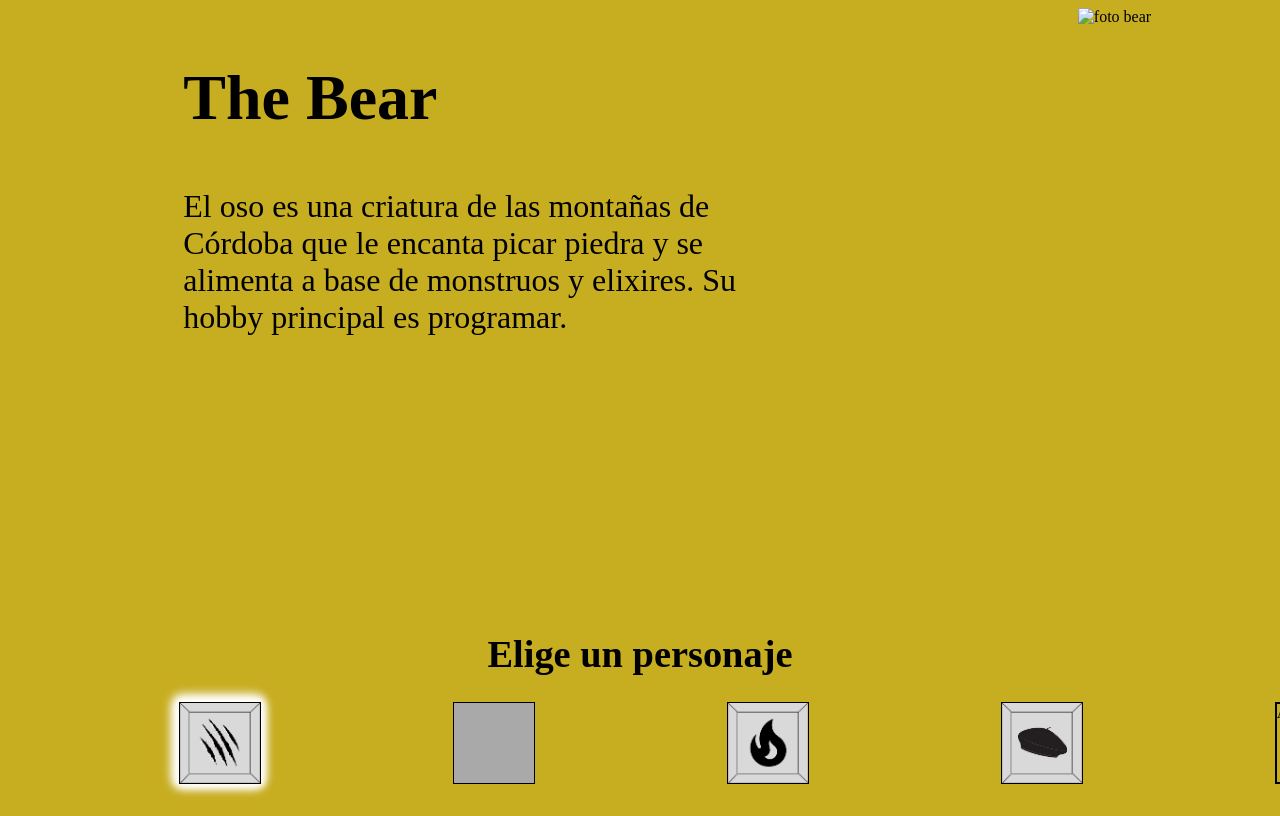
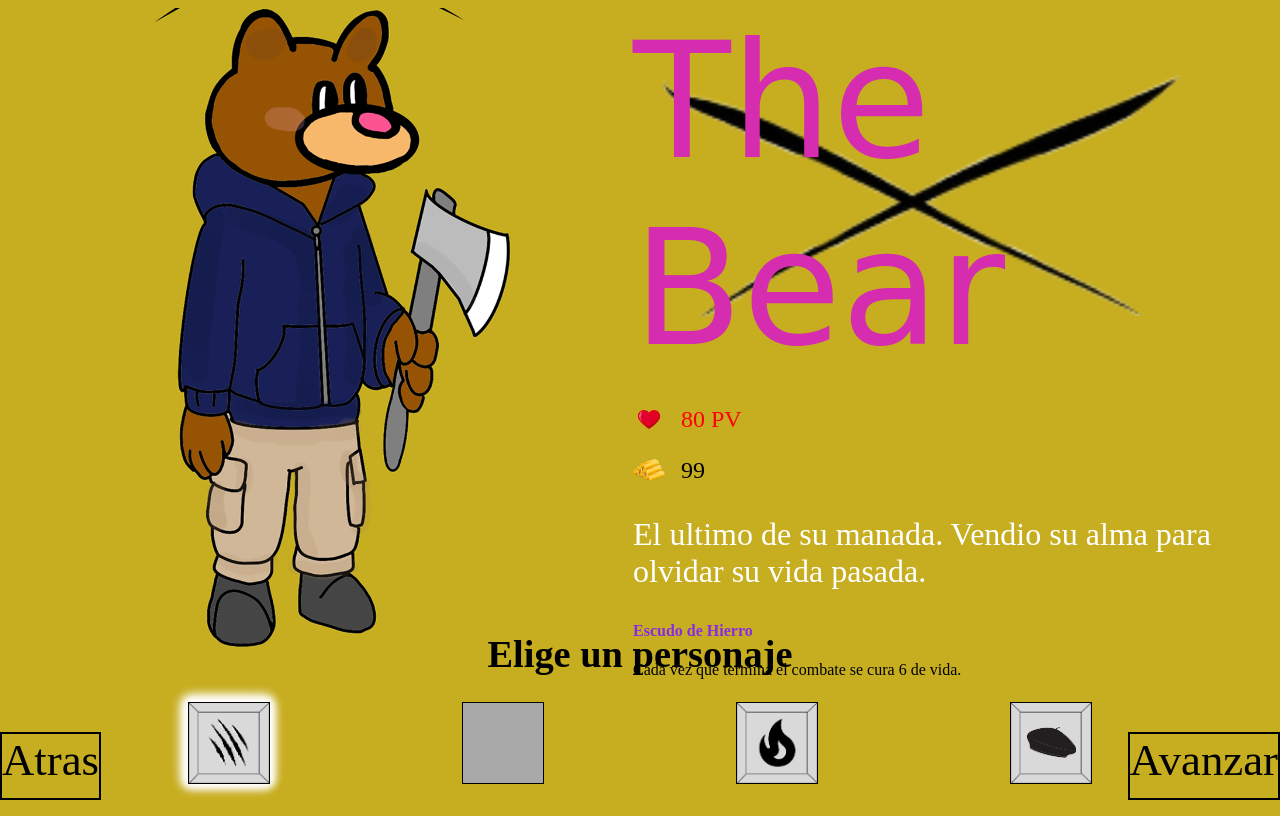
Before and after one commit to 3-TIC-ORT/proyecto-tae, a plain HTML site: page 2/index2.html in a window 1280 px wide. Both pictures are taken after a click on the element 219 px from the left and 743 px from the top of the page. Drawn offline with Linux system fonts and the light colour scheme; a web font is replaced by a local one.

Commit message:
pantalle seleccion bear (seguir con el poder)

```diff
--- a/2/2.css
+++ b/2/2.css
@@ -23,9 +23,23 @@ body {
 }
 .atras{
   border: black 2px solid;
+  height: 4rem;
+  aspect-ratio: 4/3;
+  position: fixed;
+  bottom: 0;
+  left: 0;
+  font-size: 2.8rem;
+  cursor: pointer;
 }
 .avanzar{
   border: black 2px solid;
+  height: 4rem;
+  aspect-ratio: 4/3;
+  position: fixed;
+  bottom: 0;
+  right: 0;
+  font-size: 2.8rem;
+  cursor: pointer;
 }
 header {
   text-align: center;
@@ -77,11 +91,19 @@ header {
   flex-direction: row;
   justify-content: space-around;
 }
-.nombre {
-  font-size: 4rem;
-}
 .desc {
   font-size: 2rem;
+  color: white;
+}
+.nombre{
+  margin: 0;
+  background-repeat: no-repeat;
+  background-size: contain;
+  background-position: center;
+}
+.img{
+  max-height: 80vh;
+
 }
 .conjunto {
   max-width: 50%;
@@ -120,6 +142,7 @@ img {
   background-position: left center;
   padding-left: 3rem; /* Espacio para el icono */
   margin-bottom: 0.5rem;
+  font-size: 1.5rem;
 }
 .vida {
   background-image: url(../Cosas/heart_98495.png); /* Tu icono */
@@ -128,4 +151,9 @@ img {
   background-position: left center;
   padding-left: 3rem; /* Espacio para el icono */
   margin-bottom: 0.5rem;
+  color: red;
+  font-size: 1.5rem;
 }
+.poder{
+  color: blueviolet;
+}
--- a/2/2.js
+++ b/2/2.js
@@ -9,15 +9,32 @@ let imagen = document.getElementById("imagen-contenido");
 let vida = document.getElementById("vida");
 let oro = document.getElementById("oro");
 let titulo = document.getElementById("titulo");
+let atras = document.getElementById("atras");
+let poder = document.getElementById("poder");
+let descpoder = document.getElementById("descpoder");
+
+function volver() {
+  window.location.href = "../1/index.html"
+}
 
 function mostrarBear() {
   body.style.backgroundColor = "#C7AE20";
   h1.textContent = "The Bear";
   parrafo.textContent =
-    "El oso es una criatura de las montañas de Córdoba que le encanta picar piedra y se alimenta a base de monstruos y elixires. Su hobby principal es programar.";
-  imagen.src = "../Cosas/bear.png";
+    "El ultimo de su manada. Vendio su alma para olvidar su vida pasada.";
+  imagen.src = "../Cosas/oso.png";
   imagen.alt = "foto bear";
   titulo.textContent = "";
+  h1.style.fontFamily = "Sedgwick Ave Display, cursive";
+  h1.style.fontWeight = "400";
+  h1.style.fontStyle = "normal";
+  h1.style.color = "#D52CB0"
+  h1.style.fontSize = "10rem";
+  h1.style.backgroundImage = "url('../Cosas/image 47.png')";
+  vida.textContent = "80 PV";
+  oro.textContent = "99";
+  poder.textContent = "Escudo de Hierro";
+  descpoder.textContent = "Cada vez que termina el combate se cura 6 de vida.";
   mago.style.filter = "none";
   jon.style.filter = "none";
   pick.style.filter = "none";
@@ -77,3 +94,4 @@ mago.addEventListener("click", mostrarMago);
 jon.addEventListener("click", mostrarJon);
 bear.addEventListener("click", mostrarBear);
 pick.addEventListener("click", mostrarPick);
+atras.addEventListener("click", volver)
--- a/2/index2.html
+++ b/2/index2.html
@@ -17,23 +17,26 @@
     <link rel="stylesheet" href="2.css" />
     <script src="2.js" defer></script>
     <link rel="icon" href="../Cosas/Screenshot 2025-08-14 131918.png" />
+    <link rel="preconnect" href="https://fonts.googleapis.com">
+<link rel="preconnect" href="https://fonts.gstatic.com" crossorigin>
+<link href="https://fonts.googleapis.com/css2?family=Sedgwick+Ave+Display&display=swap" rel="stylesheet">
   </head>
 
   <body>
     <section id="contenido" class="datos">
+      <img
+          id="imagen-contenido" class="img"
+          src="../Cosas/db7e7b456822ba8047868b00ed86ffe2dfc33101.png"
+          alt=""
+        />
       <div class="conjunto">
       <h1 id="h1" class="nombre"></h1>
+        <p class="vida" id="vida"></p>
+        <p class="oro" id="oro"></p>
       <p id="p" class="desc"></p>
-      <ul class="iconos" id="iconos">
-        <li class="vida" id="vida"></li>
-        <li class="oro" id="oro"></li>
-      </ul>
+      <h4 class="poder" id="poder"></h4>
+      <p class="descpoder" id="descpoder"></p>
     </div>
-      <img
-        id="imagen-contenido"
-        src="../Cosas/db7e7b456822ba8047868b00ed86ffe2dfc33101.png"
-        alt=""
-      />
     </section>
     <h1 id="titulo" class="titulo">TAE</h1>
     <div class="container">
@@ -41,13 +44,13 @@
         <h1>Elige un personaje</h1>
       </header>
       <main class="personajes">
-        <div class="atras" id="atras">Atras</div>
         <div id="bear" class="bear"></div>
         <div id="magician" class="magician"></div>
         <div id="jon" class="jon"></div>
         <div id="pick" class="pick"></div>
-        <div class="avanzar" id="avanzar">Avanzar</div>
       </main>
     </div>
+    <div class="atras" id="atras">Atras</div>
+    <div class="avanzar" id="avanzar">Avanzar</div>
   </body>
 </html>
```
Also changed, not shown: Cosas/image 47.png (added), Cosas/oso.png (added).
